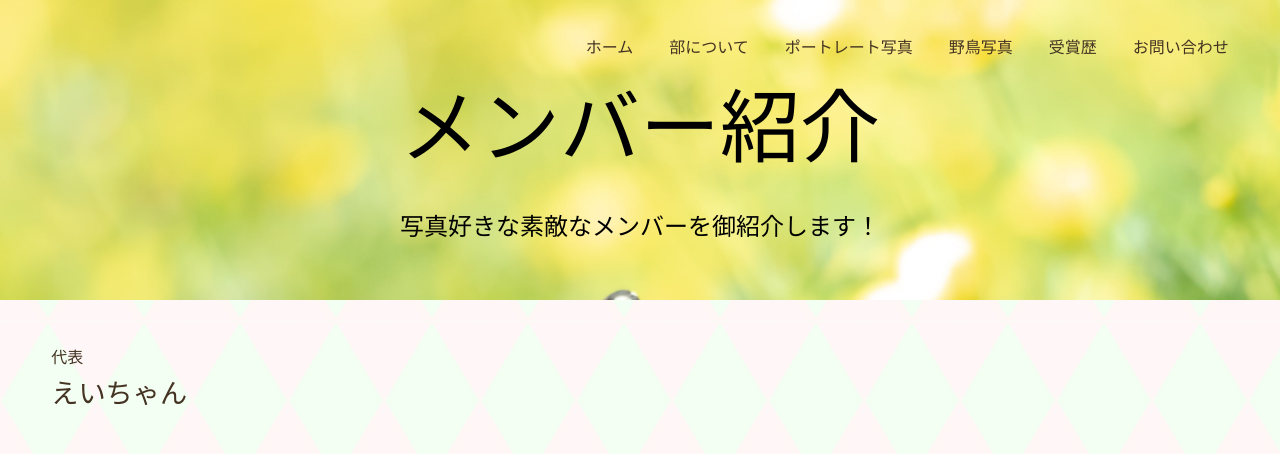
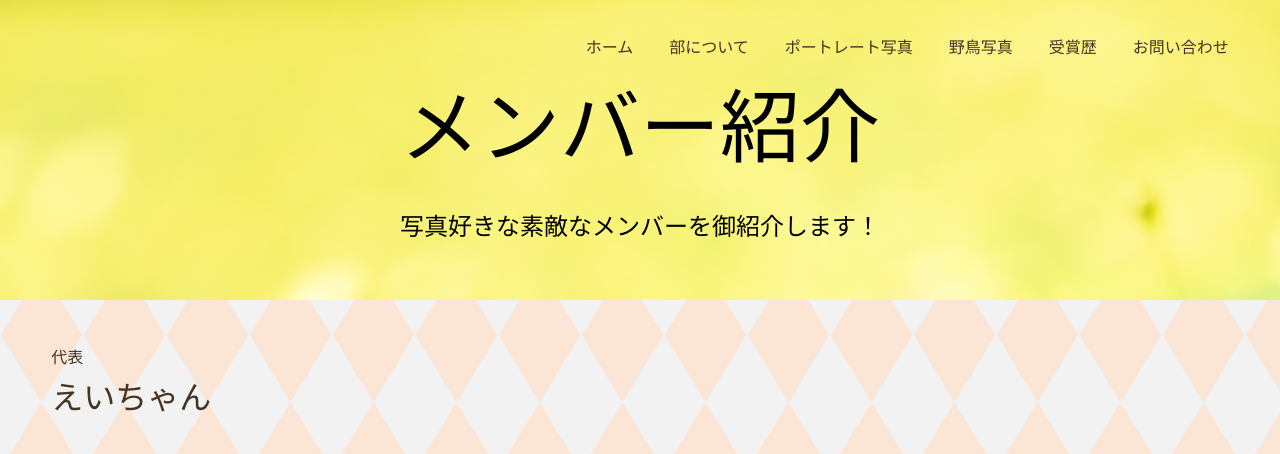
Before and after one commit to Teto-html/member, a plain HTML site: page index.html in a window 1280 px wide. Shown: the top 454 px of the page. Drawn offline with nearby package versions, Linux system fonts and the light colour scheme; some packages are replaced by stand-ins of ours.

Commit message:
Add files via upload

```diff
--- a/style_member.css
+++ b/style_member.css
@@ -4,7 +4,7 @@ html{
   font-size: 100%;
 }
 body{
-  background-image: url(背景_春.png);
+  background-image: url(背景.png);
   background-repeat: repeat;
   font-family: "Yu Gothic Medium", "游ゴシック Medium", "YuGothic", "游ゴシック体", "ヒラギノ角ゴ Pro W3", sans-serif;
   line-height: 1.7;
@@ -66,7 +66,7 @@ img{
   background-repeat: no-repeat;
 }
 #home{
-  background-image: url(DSC_0021-miin.jpg);
+  background-image: url(Header.jpg);
   height: 300px;
   margin-bottom: 40px;
 }
@@ -88,7 +88,7 @@ footer p{
 
 .post-title{
   font-family: "Yu incho", "YuMincho", serif;
-  font-size: 1.7rem;
+  font-size: 2rem;
   font-weight: normal;
 }
 .post-uniname{
```
Also changed, not shown: Header.jpg (added).
